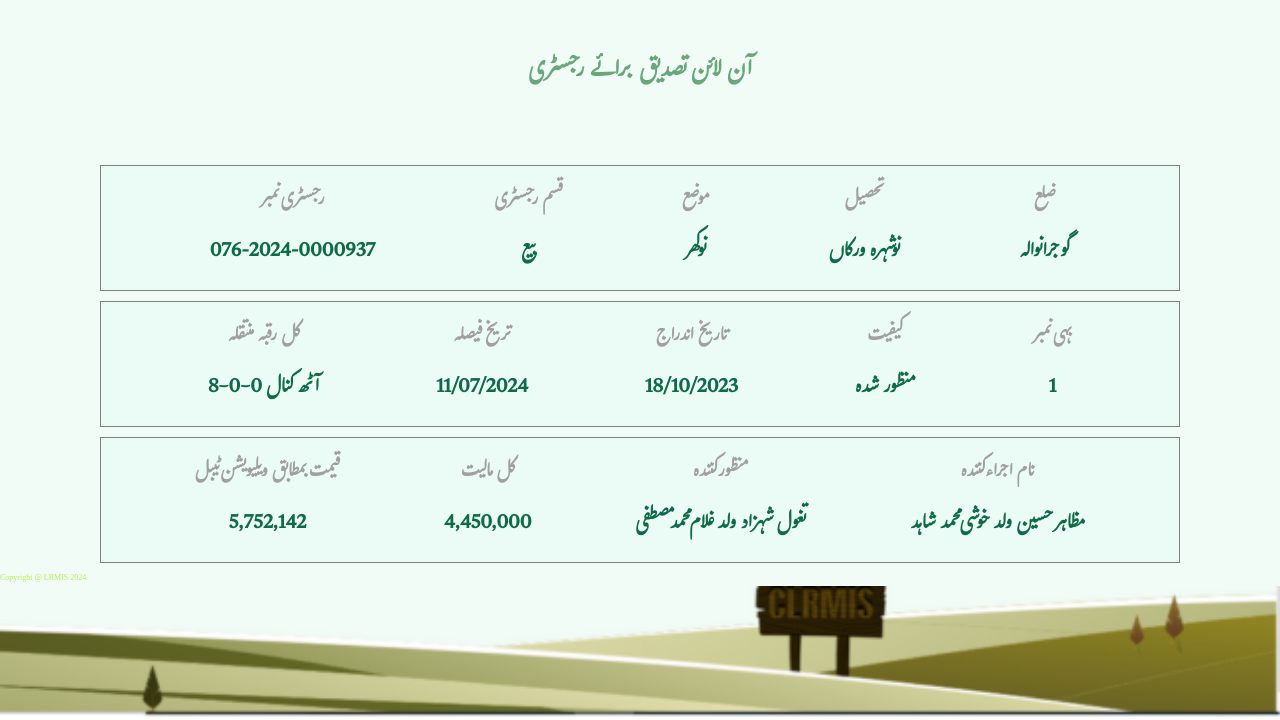
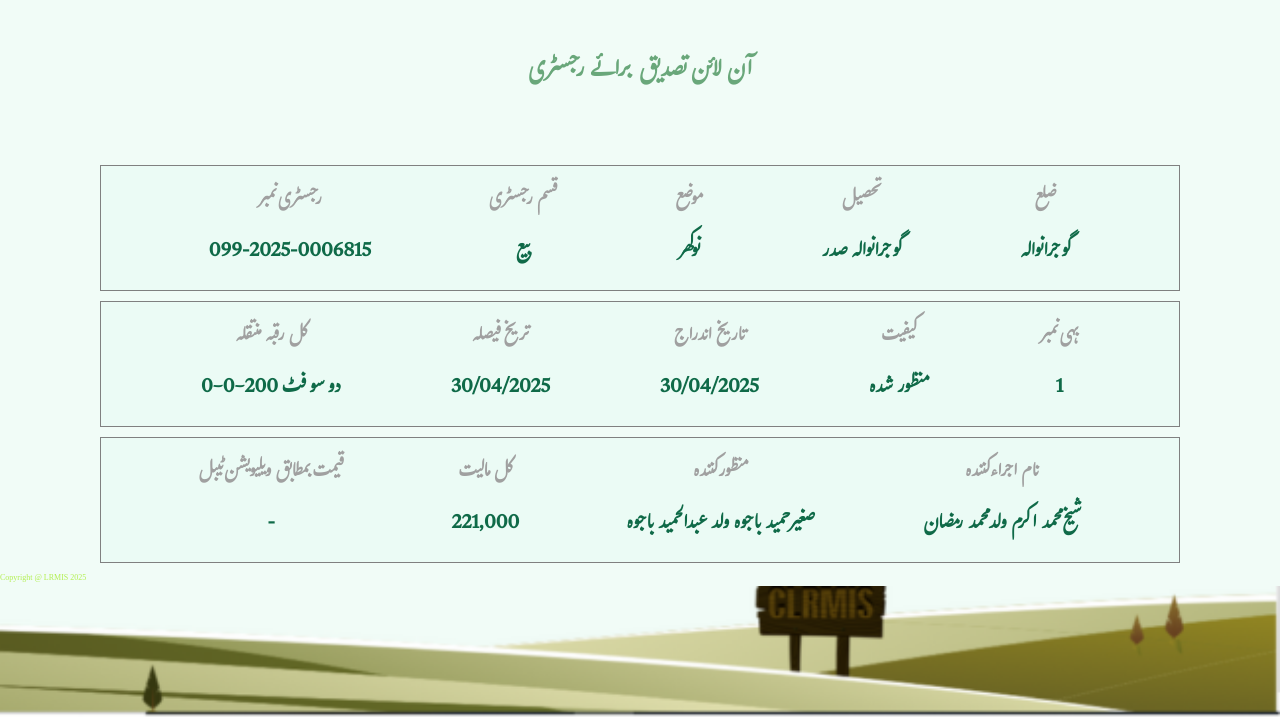
Before and after one commit to punjabzameen/https-onlinefard.punjab-zameen.gov.pk-RegistryVerification-data-HZVAQeF2tYkBM-kYHiYMZGUGGPFZHD-5pD, a plain HTML site: page index.html in a window 1280 px wide. Shown: the part 80-800 px from the top of the page. Drawn offline with Linux system fonts and the light colour scheme.

Commit message:
Update index.html

```diff
--- a/index.html
+++ b/index.html
@@ -32,7 +32,7 @@
             <div class="item text1">
                 <h3>رجسٹری نمبر
                 </h3>
-                <p>076-2024-0000937
+                <p>099-2025-0006815
                 </p>
             </div>
             <div class="item text2"><h3>قسم رجسٹری
@@ -48,7 +48,7 @@
             <div class="item text4">
                 <h3>تحصیل
                 </h3>
-                <p>نوشہرہ ورکاں
+                <p>گوجرانوالہ صدر
                 </p>
             </div>
             <div class="item text5">
@@ -63,18 +63,18 @@
             <div class="item text1">
                 <h3>کل رقبہ منتقلہ
                 </h3>
-                <p>8-0-0 آٹھ کنال
+                <p>0-0-200 دو سو فٹ
                 </p>
             </div>
             <div class="item text2"><h3>تریخ فیصلہ
 
             </h3>
-            <p>11/07/2024
+            <p>30/04/2025
             </p></div>
             <div class="item text3">
                 <h3>تاریخ اندراج
                 </h3>
-                <p>18/10/2023
+                <p>30/04/2025
                 </p>
             </div>
             <div class="item text4">
@@ -95,23 +95,23 @@
             <div class="item text1">
                 <h3>قیمت بمطابق ویلیویشن ٹیبل
                 </h3>
-                <p>5,752,142
+                <p>-
                 </p>
             </div>
             <div class="item text2"><h3>کل مالیت
             </h3>
-            <p>4,450,000
+            <p>221,000
             </p></div>
             <div class="item text3">
                 <h3>منظور کنندہ
                 </h3>
-                <p>تغول شہزاد ولد غلام محمد مصطفی
+                <p>صغیر حمید باجوہ ولد عبدالحمید باجوہ
                 </p>
             </div>
             <div class="item text4">
                 <h3>نام اجراء کنندہ
                 </h3>
-                <p>مظاہر حسین ولد خوشی محمد شاہد
+                <p>شیخ محمد اکرم ولد محمد رمضان
                 </p>
             </div>
 
@@ -120,7 +120,7 @@
     </section>
     <!-- ----------------- Inage section------------------ -->
      <div class="bottom_img">
-        Copyright @ LRMIS 2024
+        Copyright @ LRMIS 2025
 
      </div>
      <!-- <div class="main">
```
